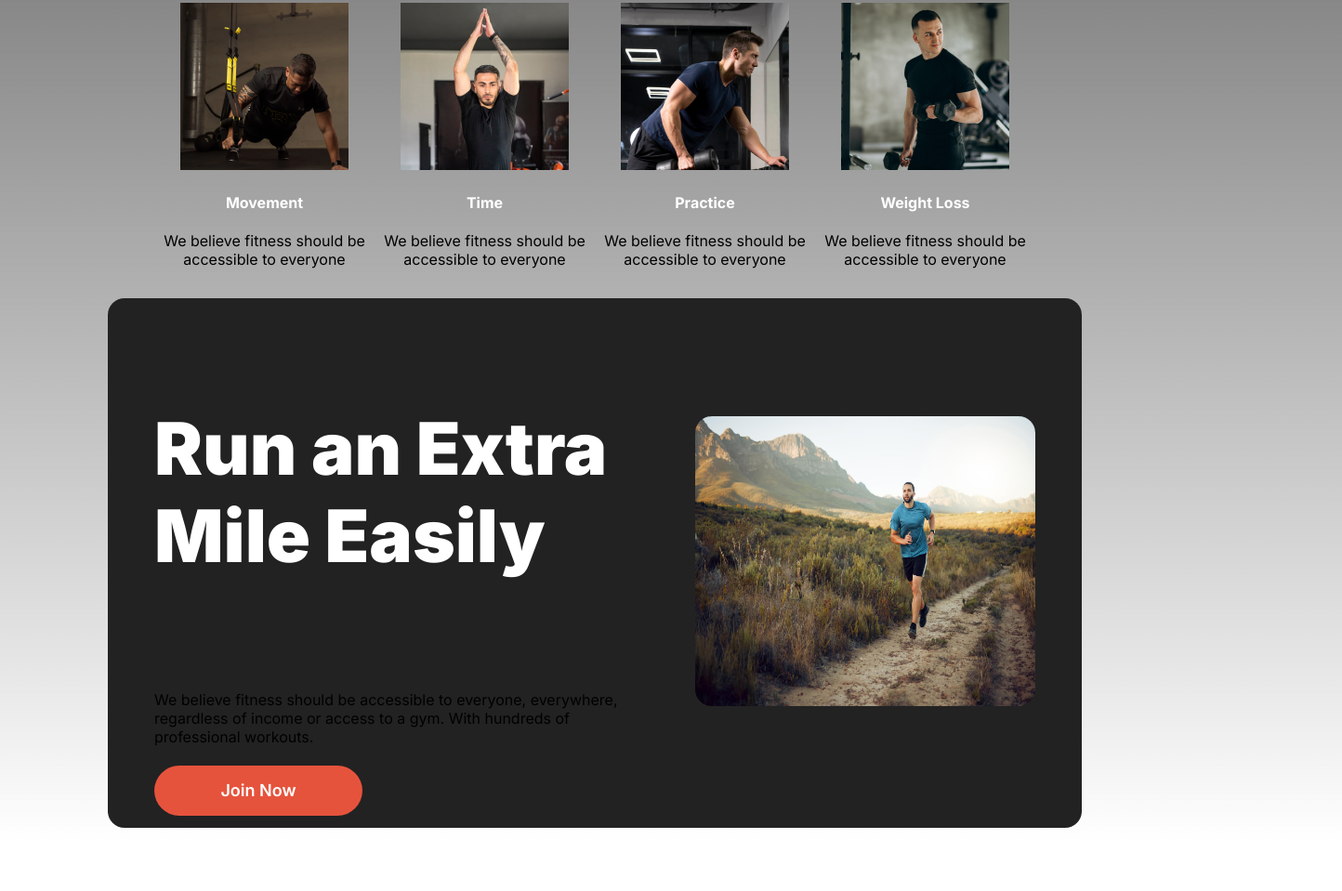
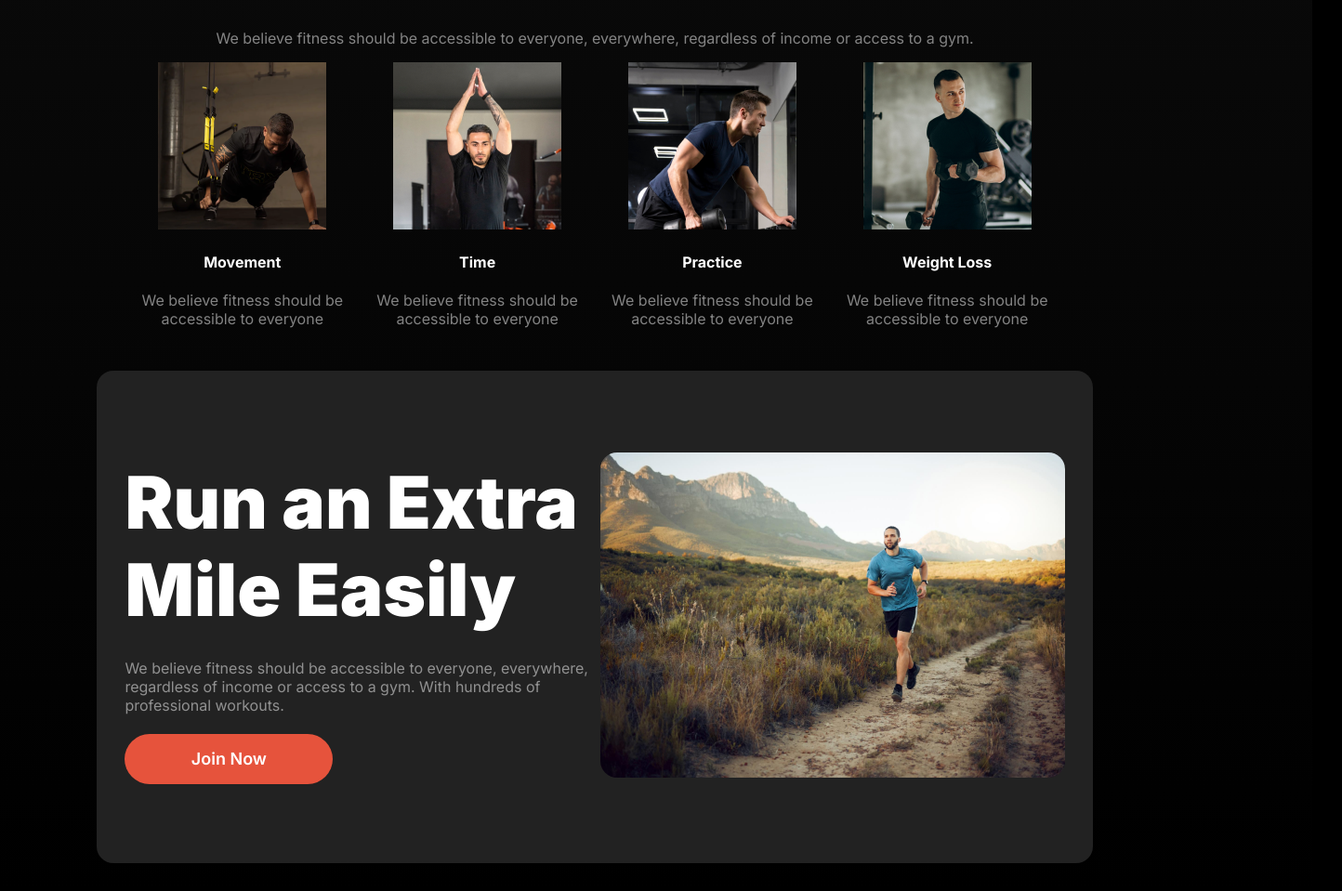
Before and after one commit to ANONTO96/Versatile-UI, a plain HTML site: page index.html in a window 1280 px wide. Shown: the part 904-1863 px from the top of the page at 93% size, 1444 px wide, since content can reach past the window. Before the commit the page ends 1811 px from the top, so only its background shows below. Drawn offline with Linux system fonts and the light colour scheme.

Commit message:
till run section added

```diff
--- a/styles/style.css
+++ b/styles/style.css
@@ -2,16 +2,16 @@
 /* common styles */
 .body{
     font-family: "Inter", sans-serif;
-    background: linear-gradient(180.00deg, rgb(17, 17, 17),rgba(119, 119, 119, 0) 100%);
+    background-color: black;
+    background-image: linear-gradient(180.00deg, rgb(17, 17, 17),rgba(119, 119, 119, 0) 100%);
 
 }
 .container{
-    width:75%;
+    width:80%;
     margin: 1rem auto;
+    margin-bottom: 30px;
 }
-.p{
-    width: 520px;
-height: 282px;
+.body p{
 color: rgba(255, 255, 255, 0.5);
 }
 .logo{
@@ -69,6 +69,7 @@ color: white;
     justify-content: space-between;
     align-items: center;
     text-align: left;
+    background-image: linear-gradient(180.00deg, rgb(17, 17, 17),rgba(119, 119, 119, 0) 100%);
 }
 .text-content{
     width: 499.05px;
@@ -104,6 +105,7 @@ padding-left: 400px;
 font-family: "Inter";
 font-size: 38px;
 font-weight: 900;
+padding-top: 50px;
 }
 .box-container{
     display: flex;
@@ -123,10 +125,13 @@ color: white;
     text-align: left;
     border-radius: 18px;
     background: rgb(34, 34, 34);
-    padding: 50px;
+    padding: 30px;
 }
 .run-img img {
-    width: 366px;
-height: 312px;
+    width: 500px;
+height: 350px;
 border-radius: 18px;
 }
+.run h1{
+ height: 150px;
+}
```
